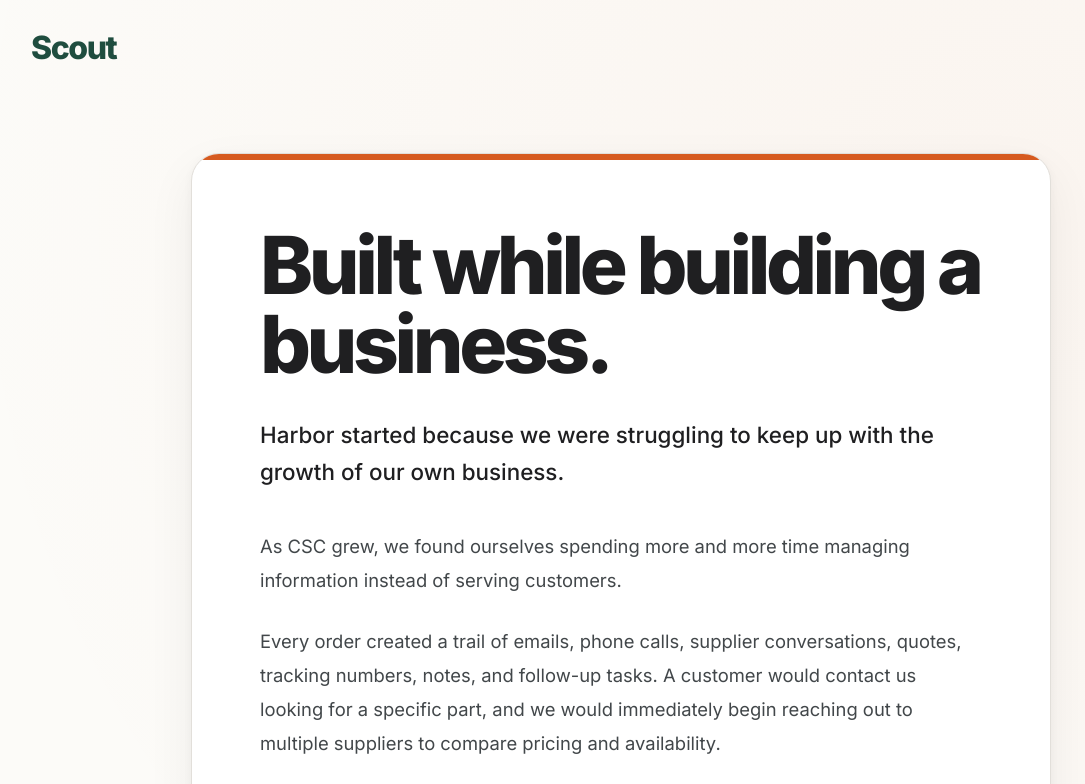
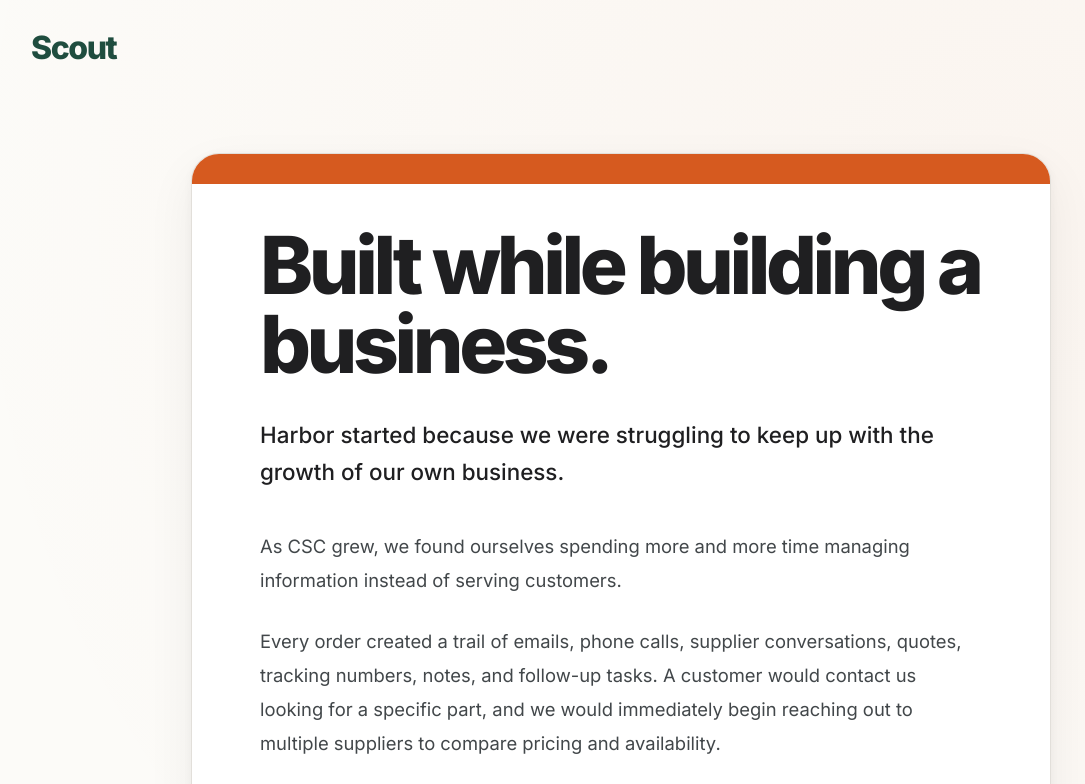
Before and after one commit to runonharbor/scout, a plain HTML site: page why-scout.html in a window 1280 px wide. Shown: the top 784 px of the page, without its empty margins (19-1104 px from the left). Drawn offline with Linux system fonts and the light colour scheme.

Commit message:
Update why-scout.html

```diff
--- a/why-scout.html
+++ b/why-scout.html
@@ -1186,7 +1186,7 @@
   top: 0;
   right: 0;
   left: 0;
-  height: 6px;
+  height: 30px;
   background: var(--scout-orange);
   content: "";
 }
```
